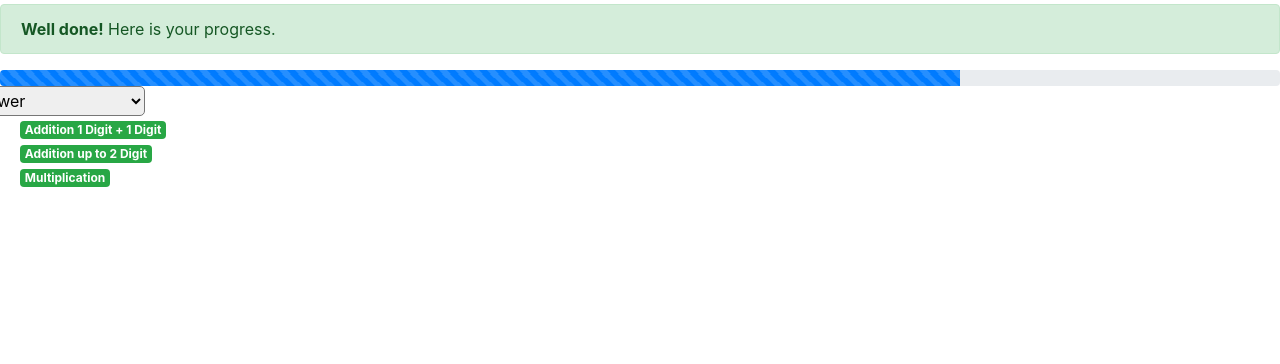
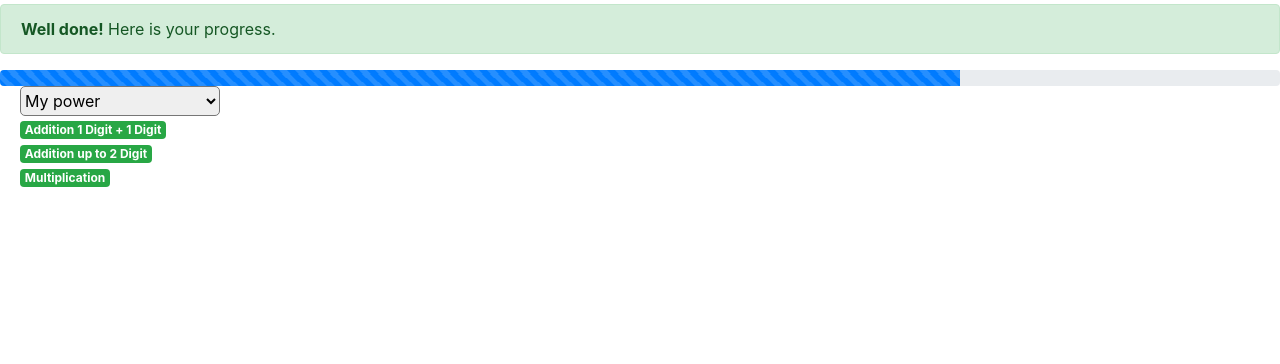
Before and after one commit to zoelesv/Smathchat, a Django app: page /profile/Babel in a window 1280 px wide. Shown: the part 56-420 px from the top of the page. Run offline with Django 3.2, Linux system fonts and the light colour scheme; a user stored in the database is signed in; data comes from the database, SQL or seed files in the repository; some libraries are stand-ins or nearby versions.

Commit message:
Update profile.html

```diff
--- a/chat/templates/profile.html
+++ b/chat/templates/profile.html
@@ -10,7 +10,7 @@
       <div class="progress-bar progress-bar-striped progress-bar-animated" role="progressbar" aria-valuenow="75" aria-valuemin="0" aria-valuemax="100" style="width: 75%;"></div>
     </div>
     <div>
-        <select id = "dropdown" required style="margin-left: -55px; width: 200px; height: 30px; border-radius: 5px; ">
+        <select id = "dropdown" required style="margin-left: 20px; width: 200px; height: 30px; border-radius: 5px; ">
             <option selected disabled><a class="dropdown-item" href="#addition1">My power</a></option>
             <option id = "dropdown" value = "dropdown"><a class="dropdown-item" href="#addition1">Addition 1 Digit + 1 Digit</a></option>
             <option id = "dropdown" value = "dropdown"><a class="dropdown-item" href="#addition2">Addition up to 2 Digit</a></option>
```
